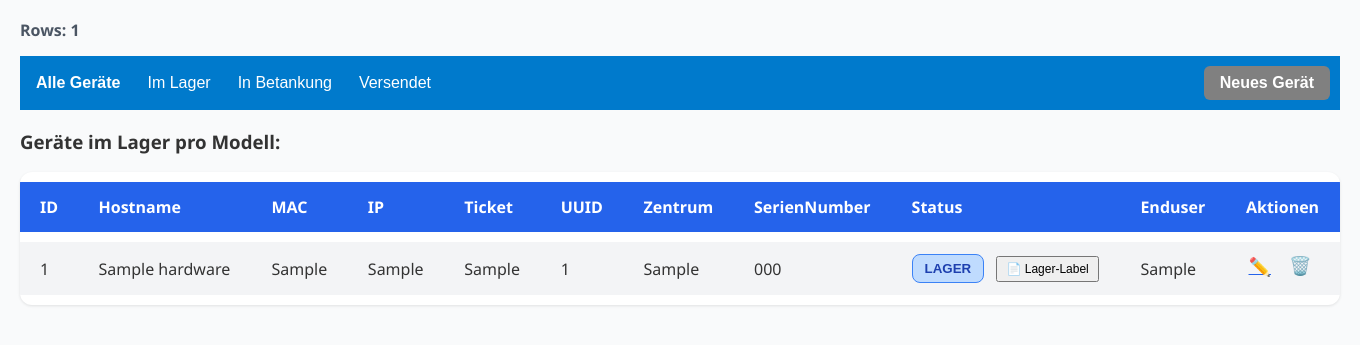
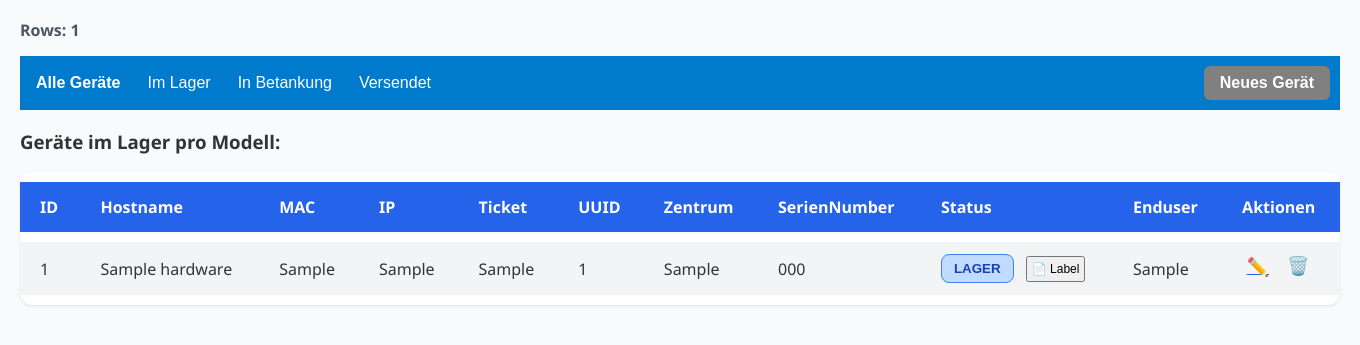
Before and after one commit to natnaelab/inventory-htmx-fastapi, a FastAPI app: page / in a window 1360 px wide. Shown: the part 132-477 px from the top of the page. Run offline with FastAPI, Linux system fonts and the light colour scheme; tables that the repository leaves empty hold one stand-in row (values such as "Sample post"); some libraries are stand-ins or nearby versions.

Commit message:
button changes

```diff
--- a/templates/index.html
+++ b/templates/index.html
@@ -276,7 +276,7 @@
 
                     {% if hw.status and hw.status.value == "LAGER" %}
                     <a href="/label/{{ hw.id }}" target="_blank" style="margin-left: 8px;">
-                        <button style="padding: 4px 8px; font-size: 12px;">📄 Lager-Label</button>
+                        <button style="padding: 4px 4px; font-size: 12px;">📄 Label</button>
                     </a>
                     {% endif %}
                 </td>
```
